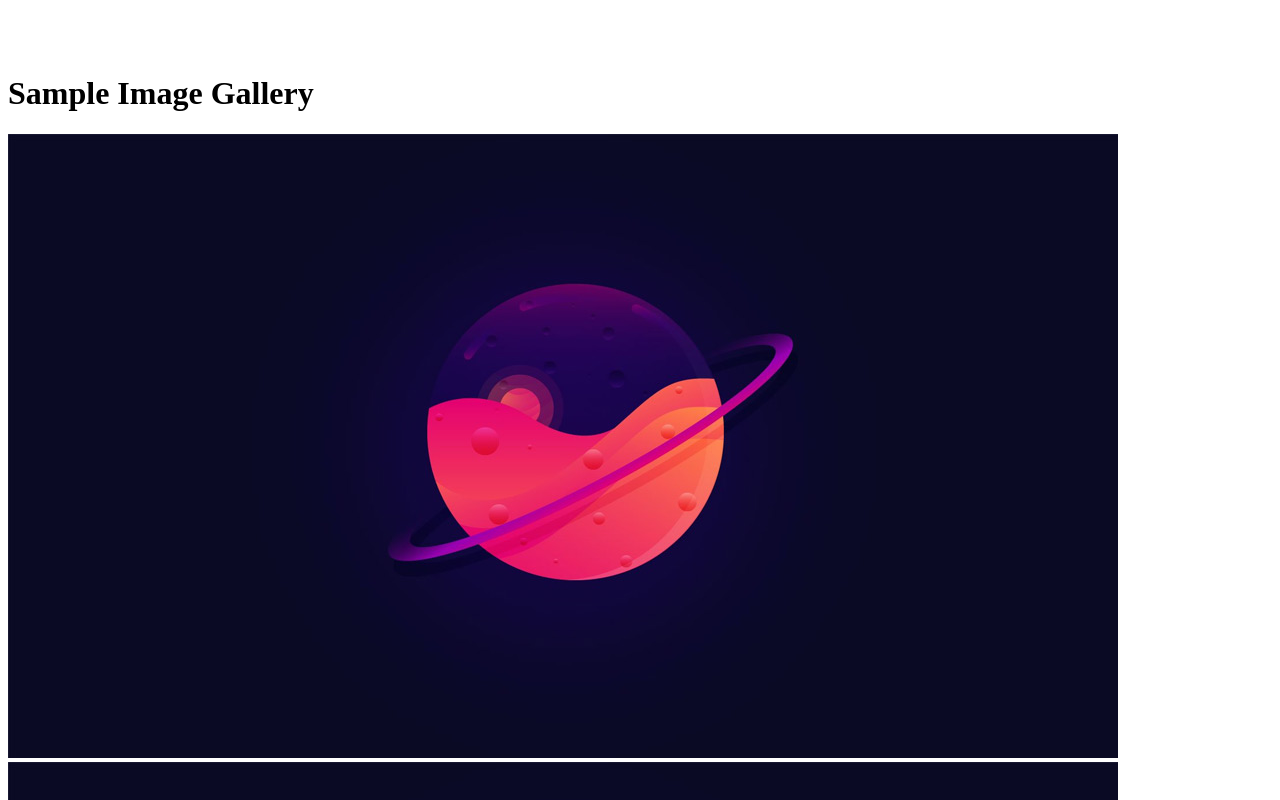
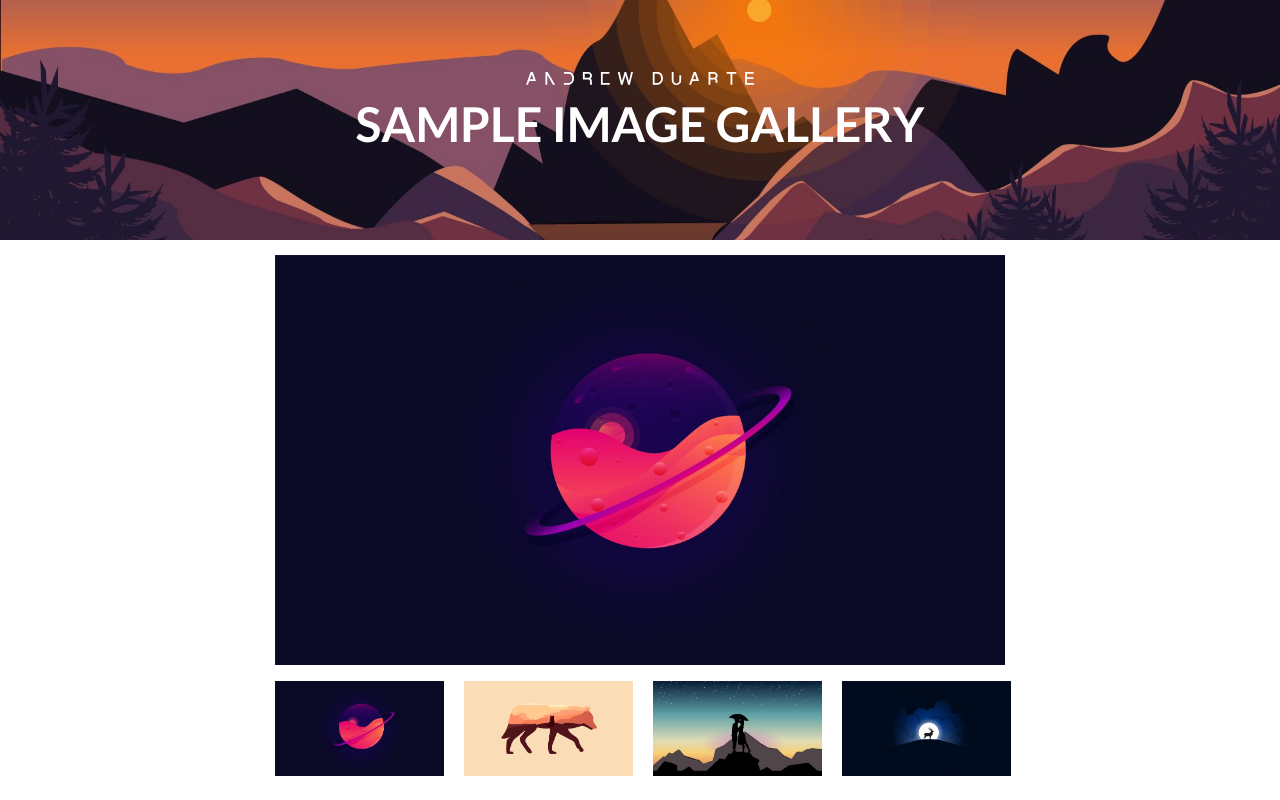
Before and after one commit to AndrewDuarte/image-gallery, a plain HTML site: page index.html in a window 1280 px wide. Shown: the top 800 px of the page. Drawn offline with Linux system fonts and the light colour scheme; the site is published under a folder, as on GitHub Pages, so addresses that start at the root find nothing.

Commit message:
Correcting links for production enviroment

```diff
--- a/index.html
+++ b/index.html
@@ -11,8 +11,8 @@
         rel="stylesheet">
     <link rel="stylesheet" href="https://use.fontawesome.com/releases/v5.0.10/css/all.css" integrity="sha384-+d0P83n9kaQMCwj8F4RJB66tzIwOKmrdb46+porD/OvrJ+37WqIM7UoBtwHO6Nlg"
         crossorigin="anonymous">
-    <link rel="stylesheet" href="/css/style.css">
-    <script src="/js/script.js" defer></script>
+    <link rel="stylesheet" href="./css/style.css">
+    <script src="./js/script.js" defer></script>
 </head>
 
 <body>
--- a/sass/2-layouts/header.sass
+++ b/sass/2-layouts/header.sass
@@ -7,7 +7,7 @@
     background-color: rgba(0,0,0,0.5)
     background-size: cover
     background-position-y: center
-    background-image: url('/img/banner-bg.jpg')
+    background-image: url('../img/banner-bg.jpg')
     +screen('tablet')
         height: 30vh
     +screen('mobile')
```
Also changed, not shown: css/style.css, 1 other file.
